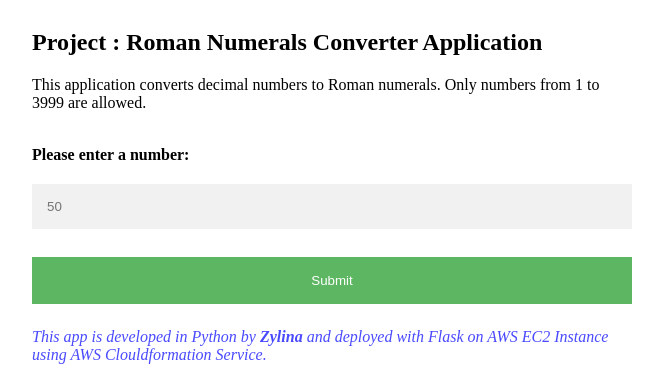
After one commit to Zey-Ops/aws-workshop, a Flask app: template 002-milliseconds-converter/templates/index.html in a window 1280 px wide. The commit adds this page. Shown: the part 421-801 px from the top of the page, without its empty margins (308-971 px from the left). Run offline with Flask 2, Linux system fonts and the light colour scheme; the template is opened without the code that fills it, so the values that code supplies are empty.

Commit message:
new app updated

```diff
--- a/001-roman-numerals-converter/app.py
+++ /dev/null
@@ -1 +0,0 @@
-print("Hello World")
--- /dev/null
+++ b/001-roman-numerals-converter/git-repo-last-files/romanNumeralConvertor.py
@@ -0,0 +1,40 @@
+from flask import Flask, request, render_template, redirect, url_for
+
+app = Flask(__name__)
+
+@app.route('/index')
+def index():
+    return render_template('index.html')
+
+
+@app.route('/index', methods=['POST', 'GET'])
+def index_post():
+
+    mappings = {1000: "M", 900: 'CM', 500: "D", 400: 'CD', 100: "C",
+              90: 'XC', 50: "L", 40: 'XL', 10: "X", 9: 'IX', 5: "V", 4: 'IV', 1: "I"}
+    number = (request.form['number']) # 1994 "MCMXCIV"
+    result=""
+    if not number.isdigit():
+        return ("Not Valid! Please enter a number between 1 and 3999, inclusively.")
+    else:
+        if int(number)<1 or int(number)>3999:
+            return ("Not Valid! Please enter a number between 1 and 3999, inclusively.")
+
+        elif int(number)>=1 and int(number)<=3999:
+            number=int(number)
+            for k,v in mappings.items() : # k =1000
+                value = number // k # 1
+                result += v * value # M *1
+                number%=k # 994
+        # "MCMXCIV"
+    return render_template('result.html',number_decimal=request.form['number'], number_roman=result)
+
+@app.route('/result', methods=['POST'])
+def result_get():
+    return (index_post())
+
+
+if __name__ == '__main__':
+    # app.run('localhost', port=5000, debug=True)
+    # app.run(debug=True)
+    app.run('0.0.0.0', port=80)
--- /dev/null
+++ b/001-roman-numerals-converter/git-repo-last-files/templates/index.html
@@ -0,0 +1,79 @@
+<!DOCTYPE html>
+<html lang="en">
+
+<head>
+  <meta charset="UTF-8" />
+  <meta name="viewport" content="width=device-width, initial-scale=1.0" />
+  <title>Clarusway Project - 001</title>
+  <style>
+    body {
+      max-width: 600px;
+      margin: auto;
+    }
+
+    div {
+      margin-top: 100px;
+      margin-bottom: 50px;
+      margin-right: auto;
+      margin-left: auto;
+    }
+
+    img {
+      display: block;
+      margin-left: auto;
+      margin-right: auto;
+    }
+
+    input {
+      box-sizing: border-box;
+      width: 100%;
+      padding: 15px;
+      margin: 20px 0;
+      display: inline-block;
+      border: none;
+      background: #f1f1f1;
+    }
+
+    button {
+      box-sizing: border-box;
+      background-color: #4caf50;
+      color: white;
+      padding: 16px 20px;
+      margin: 8px 0;
+      border: none;
+      cursor: pointer;
+      width: 100%;
+      opacity: 0.9;
+    }
+
+    .warning {
+      color: red;
+    }
+
+    .footnote{
+      color: rgba(0, 0, 255, 0.712);
+    }
+
+  </style>
+</head>
+
+<body>
+
+  <div><img src="https://clarusway.com/wp-content/uploads/2020/06/clarusway_logo.png" /></div>
+
+  <h2>Project : Roman Numerals Converter Application</h2>
+  <p>This application converts decimal numbers to Roman numerals. Only numbers from 1 to 3999 are allowed.</p><br>
+
+  <form action="/result" method="post">
+    <label for="number"><b>Please enter a number:</b></label>
+    <input placeholder="50" name="number" id="number" required />
+    <button type="submit">Submit</button>
+    {% if not_valid %}
+    <p class="warning"><b>Not Valid! Please enter a number between 1 and 3999, inclusively.</b></p>
+    {% endif %}
+  </form>
+
+  <p class="footnote"><i>This app is developed in Python by <b>Zylina</b> and deployed with Flask on AWS EC2 Instance using AWS Clouldformation Service.</i></p>
+</body>
+
+</html>
--- a/001-roman-numerals-converter/templates/result.html
+++ b/002-milliseconds-converter/templates/result.html
@@ -4,7 +4,7 @@
 <head>
     <meta charset="UTF-8" />
     <meta name="viewport" content="width=device-width, initial-scale=1.0" />
-    <title>Clarusway Project - 001</title>
+    <title>Clarusway Project - 002</title>
     <style>
         body {
             width: 600px;
@@ -39,12 +39,12 @@
 
     <div><img src="https://clarusway.com/wp-content/uploads/2020/06/clarusway_logo.png" /></div>
 
-    <h2>Project : Roman Numerals Converter Application</h2>
+    <h2>Project : Milliseconds Converter Application</h2>
     <br>
 
 
     <h3><b>Result:</b></h3>
-    <p>Number <span class="result"> <b> {{ number_decimal }}</b> </span>equals to <span class="result"><b>{{ number_roman }}</b></span> in Roman Numerals</p><br><br>
+    <p>Milliseconds of <span class="result"> <b> {{ milliseconds }}</b> </span>equals to <span class="result"><b>{{ result }}</b></span>.</p><br><br>
 
 
     <p class="footnote"><i>This app is developed in Python by <b>{{ developer_name }}</b> and deployed with Flask on AWS
```
Also changed, not shown: 001-roman-numerals-converter/git-repo-last-files/templates/result.html (added, +54 -0 lines), 002-milliseconds-converter/templates/index.html (renamed from 001-roman-numerals-converter/templates/index.html, +5 -5 lines), 002-milliseconds-converter/Project_002_.png (added), 002-milliseconds-converter/README.md (added).
